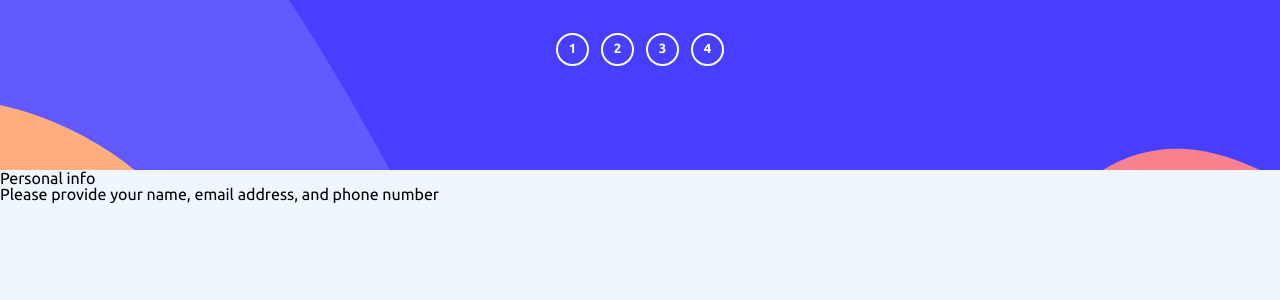
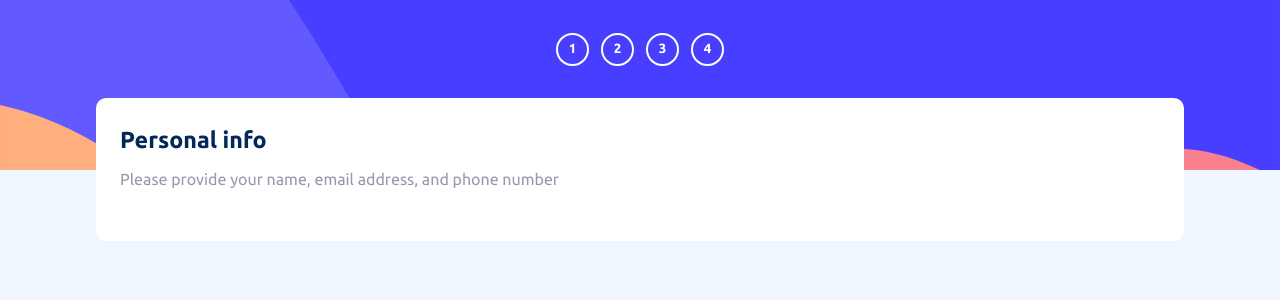
Before and after one commit to HamnaIshaq/multi-step-form, a React (Vite) app: page / in a window 1280 px wide. Shown: the top 300 px of the page. Built offline with nearby package versions, Linux system fonts and the light colour scheme.

Commit message:
Add Card component styling

```diff
--- a/src/assets/styles/styles.css
+++ b/src/assets/styles/styles.css
@@ -72,3 +72,26 @@
   margin-bottom: .25em;
   letter-spacing: 0;
 }
+
+/* Card */
+.card-container {
+  background: var(--neutralWhite);
+  border-radius: 10px;
+  width: 85%;
+  margin: 0 auto;
+  padding: 1.875em 1.5em;
+  position: relative;
+  top: -72px;
+}
+
+.card-h2 {
+  font-size: 1.45rem;
+  color: var(--primaryMarineBlue);
+  font-family: "Ubuntu-Bold";
+}
+
+.card-description {
+  color: var(--neutralCoolGray);
+  margin: 1em 0 1.25em 0;
+  line-height: 1.5;
+}
```
